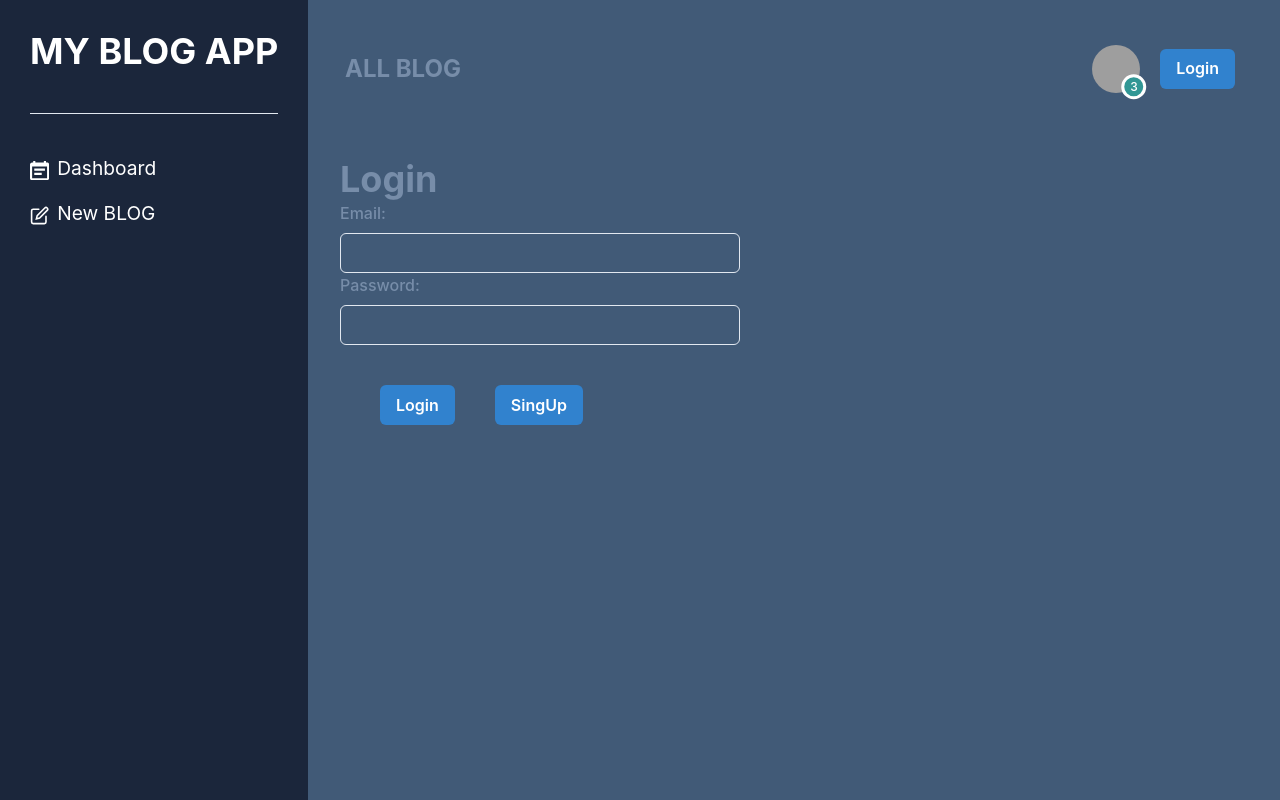
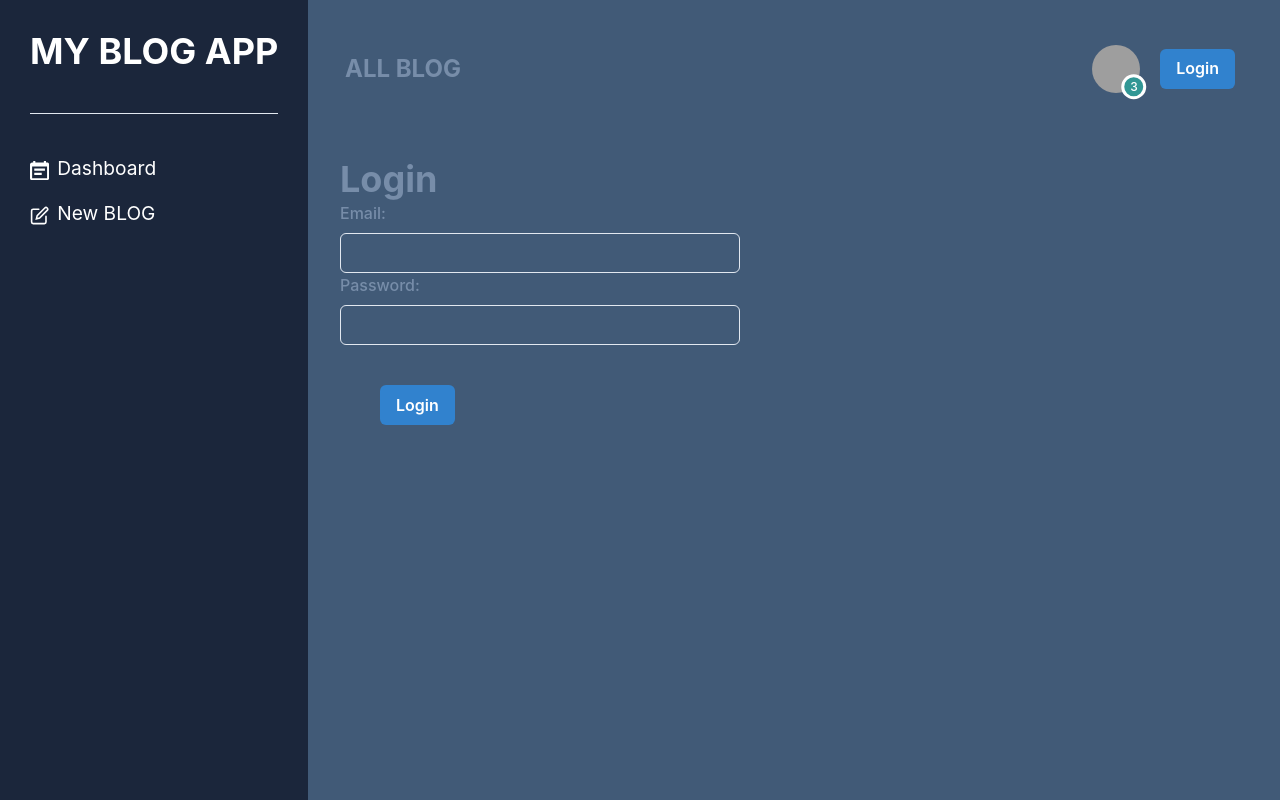
Before and after one commit to gagankishor/shopapp, a React (Create React App) app: page /editblog/1 in a window 1280 px wide. Built offline with nearby package versions, Linux system fonts and the light colour scheme; grey boxes are pictures that could not be loaded.

Commit message:
Update login.jsx

```diff
--- a/src/pages/login.jsx
+++ b/src/pages/login.jsx
@@ -72,9 +72,7 @@ const Login = () => {
           </Button>
           </Box>
           <Box>
-         </Box><Box ms={10}><Button colorScheme="blue" as={Link} to="/register">
-            SingUp
-          </Button>
+
           </Box>
         </Flex>
 
```
